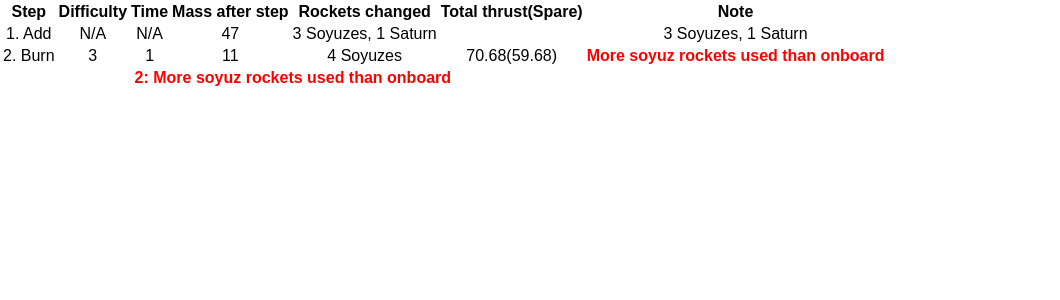
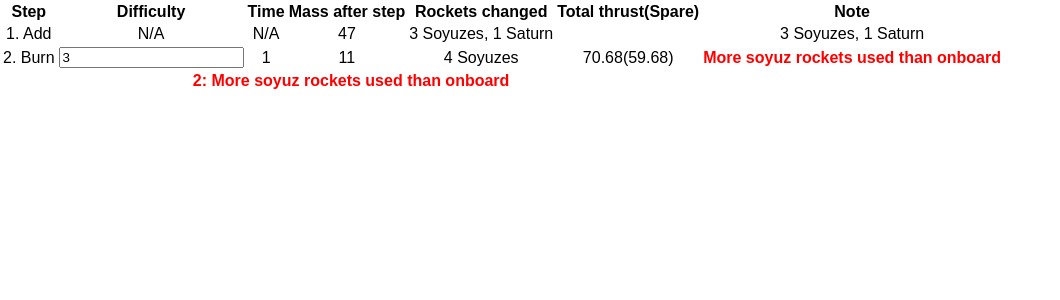
Before and after one commit to jenf/leavingEarth, a React (Create React App) app: page / in a window 1280 px wide. Shown: the top 300 px of the page, without its empty margins (0-1060 px from the left). Built offline with nearby package versions, Linux system fonts and the light colour scheme.

Commit message:
Partial forms implementation (WIP)

```diff
--- a/src/App.js
+++ b/src/App.js
@@ -11,35 +11,61 @@
 ] };
 
 class Step extends Component {
+  constructor(props) {
+    super(props);
+    this.state=props.step;
+
+    this.handleDifficultyChange = this.handleDifficultyChange.bind(this);
+    this.handleSubmit = this.handleSubmit.bind(this);
+  }
+
   capitalize(str) {
     return str[0].toUpperCase() + str.slice(1)
   }
   renderRocketList(rockets) {
     return Object.keys(rockets).map((rocket, index) => { return (index!==0?", ":"")+pluralize(this.capitalize(rocket), rockets[rocket], true)});
   }
+
+  handleSubmit(event) {
+
+  }
+
+  handleDifficultyChange(event) {
+    console.log("Changed to "+event.target.value);
+    this.props.step.difficulty=event.target.value;
+
+    this.setState({difficulty: this.props.step.difficulty});
+  }
+
   render() {
-    var props = this.props;
+    const step = this.state;
     return (
       <tr>
-      <td>{props.step.index+". "+this.capitalize(props.step.step)}</td>
-      <td>{(props.step.step==="burn" && props.step.difficulty) || "N/A"}</td>
-      <td>{(props.step.time!==undefined && props.step.time) || "N/A"}</td>
-      <td>{props.step.currentMass}</td>
-      <td>{this.renderRocketList(props.step.rockets)}</td>
-      <td>{props.step.step==="burn" && (<span>{props.step.totalThrust.toFixed(2)}({props.step.spareThrust.toFixed(2)})</span>)}</td>
-      <td>{(props.step.error===undefined
-         && this.renderRocketList(props.step.currentRockets))
-         || (<span className="error">{props.step.error}</span>)}</td>
+
+      <td>{step.index+". "+this.capitalize(step.step)}</td>
+      <td>{(step.step==="burn" && <input type="number" value={step.difficulty} onChange={this.handleDifficultyChange} />) || "N/A"}</td>
+      <td>{(step.time!==undefined && step.time) || "N/A"}</td>
+      <td>{step.currentMass}</td>
+      <td>{this.renderRocketList(step.rockets)}</td>
+      <td>{step.step==="burn" && (<span>{step.totalThrust.toFixed(2)}({step.spareThrust.toFixed(2)})</span>)}</td>
+      <td>{(step.error===undefined
+         && this.renderRocketList(step.currentRockets))
+         || (<span className="error">{step.error}</span>)}</td>
       </tr>
     );
   }
 }
 
 class App extends Component {
+  constructor(props) {
+    super(props);
+    this.lec = new LeavingEarth.LeavingEarthCalculator(engines);
+  }
   render() {
-    var lec = new LeavingEarth.LeavingEarthCalculator(engines);
-    lec.calculatePlan(data);
+    this.lec.calculatePlan(data);
+    this.data=data;
     return (
+      <form onSubmit={this.handleSubmit}>
       <table className="App">
       <thead>
       <tr>
@@ -58,11 +84,12 @@
       <tfoot>
        <tr>
        {(data.error === undefined
-         && <td colspan="6" className="success">Success</td>)
-         || <td colspan="6" className="error">{data.error}</td>}
+         && <td colSpan="6" className="success">Success</td>)
+         || <td colSpan="6" className="error">{data.error}</td>}
         </tr>
       </tfoot>
       </table>
+      </form>
     );
   }
 }
```
